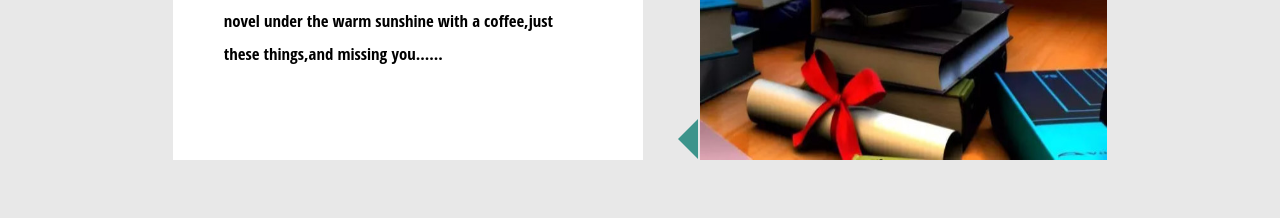
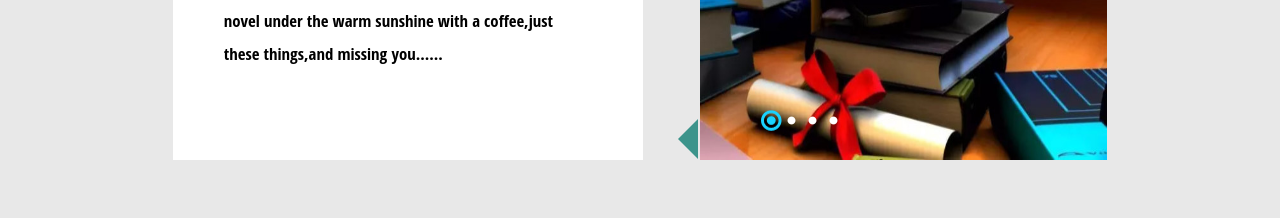
Before and after one commit to SunShinewyf/SunShinewyf.github.io, a Jekyll site: the page built from index.html, in a window 1280 px wide. Shown: the part 298-516 px from the top of the page. Built offline with Jekyll 4.4.1, drawn with Linux system fonts in a browser that asks for light colours; nearby versions of some CDN libraries; library files that are not in the unit come from our copies; comment, search, counter and statistics services are not loaded; grey boxes are pictures that could not be loaded.

Commit message:
delete the number of slider:

```diff
--- a/_layouts/index.html
+++ b/_layouts/index.html
@@ -16,13 +16,12 @@
 			<li><a href="" target="_blank"><img src="/public/img/2015062050056109.jpg" alt=""></a></li>
 			<li><a href="" target="_blank"><img  src="/public/img/2015060782423841.png" alt=""></a></li>
 			<li><a href="" target="_blank"><img  src="/public/img/2013070950768013.jpg" alt=""></a></li>
-		</ul>
-	               <!--<ul id="bannerCtrl" class="num">-->
-			<!--<li class="on">1</li>-->
-			<!--<li>2</li>-->
-			<!--<li>3</li>-->
-			<!--<li>4</li>-->
-		 <!--</ul>-->
+		</ul><ul id="bannerCtrl" class="num">
+			<li class="on">1</li>
+			<li>2</li>
+			<li>3</li>
+			<li>4</li>
+		 </ul>
          </div>
 
   </div>
```
